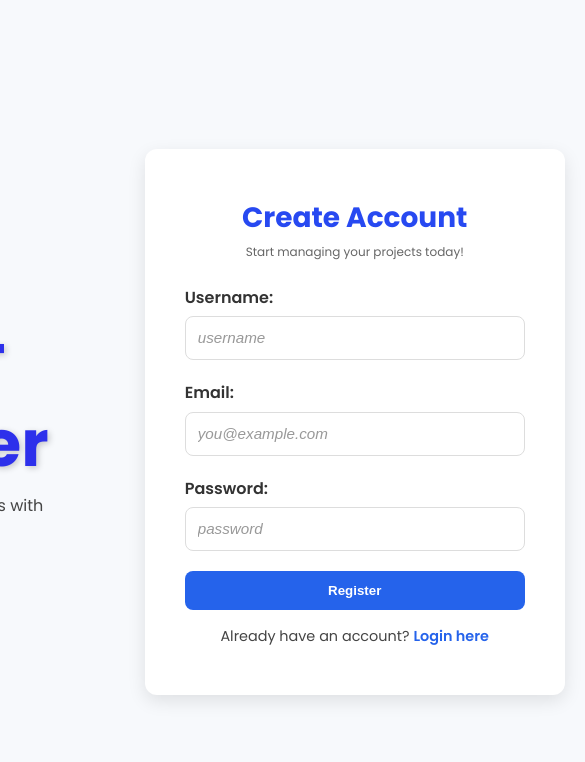
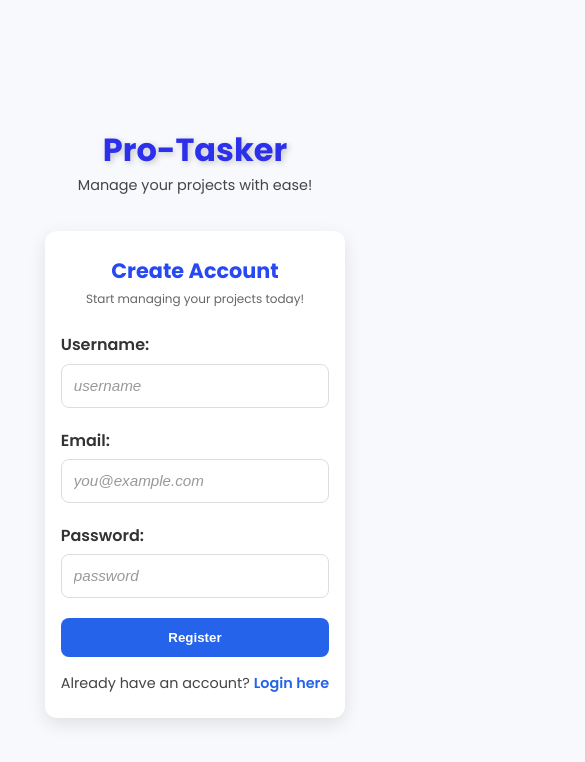
Before and after one commit to sporeci2000/pro-tasker-frontend, a React (Vite) app: page /register in a window 390 px wide. Shown: the top 762 px of the page, 585 px wide, since content can reach past the window. Built offline with nearby package versions, Linux system fonts and the light colour scheme; no server answers.

Commit message:
Register styled

```diff
--- a/src/pages/RegisterPage.css
+++ b/src/pages/RegisterPage.css
@@ -8,9 +8,7 @@ body {
     font-family: 'Poppins', sans-serif;
     background: linear-gradient(135deg, #eef2ff, #9bafd6);
     min-height: 100vh;
-    display: flex;
-    align-items: center;
-    justify-content: center;
+    margin: 0;
 }
 
 /* Main container */
@@ -22,6 +20,7 @@ body {
     max-width: 1000px;
     width: 100%;
     padding: 2rem;
+    margin: 0 auto;
 }
 
 .register-left {
@@ -131,3 +130,60 @@ body {
 .register-link:hover {
     text-decoration: underline;
 }
+
+@media (max-width: 900px) {
+    .register-page {
+        flex-direction: column;
+        gap: 2rem;
+        max-width: 100%;
+        padding: 1.5rem;
+    }
+
+    .register-left {
+        order: -1;
+        margin-bottom: 1rem;
+    }
+
+    .register-title {
+        font-size: 2.5rem;
+    }
+
+    .register-tagline {
+        font-size: 1rem;
+    }
+
+    .register-right {
+        width: 100%;
+        max-width: 420px;
+        padding: 2rem 1.5rem;
+    }
+}
+
+@media (max-width: 480px) {
+    .register-page {
+        gap: 1.2rem;
+        padding: 1rem;
+    }
+
+    .register-left {
+        order: -1;
+    }
+
+    .register-title {
+        font-size: 2rem;
+    }
+
+    .register-tagline {
+        font-size: 0.9rem;
+    }
+
+    .register-right {
+        width: 100%;
+        max-width: 100%;
+        padding: 1.5rem 1rem;
+    }
+
+    .register-right h2 {
+        font-size: 1.3rem;
+    }
+}
```
